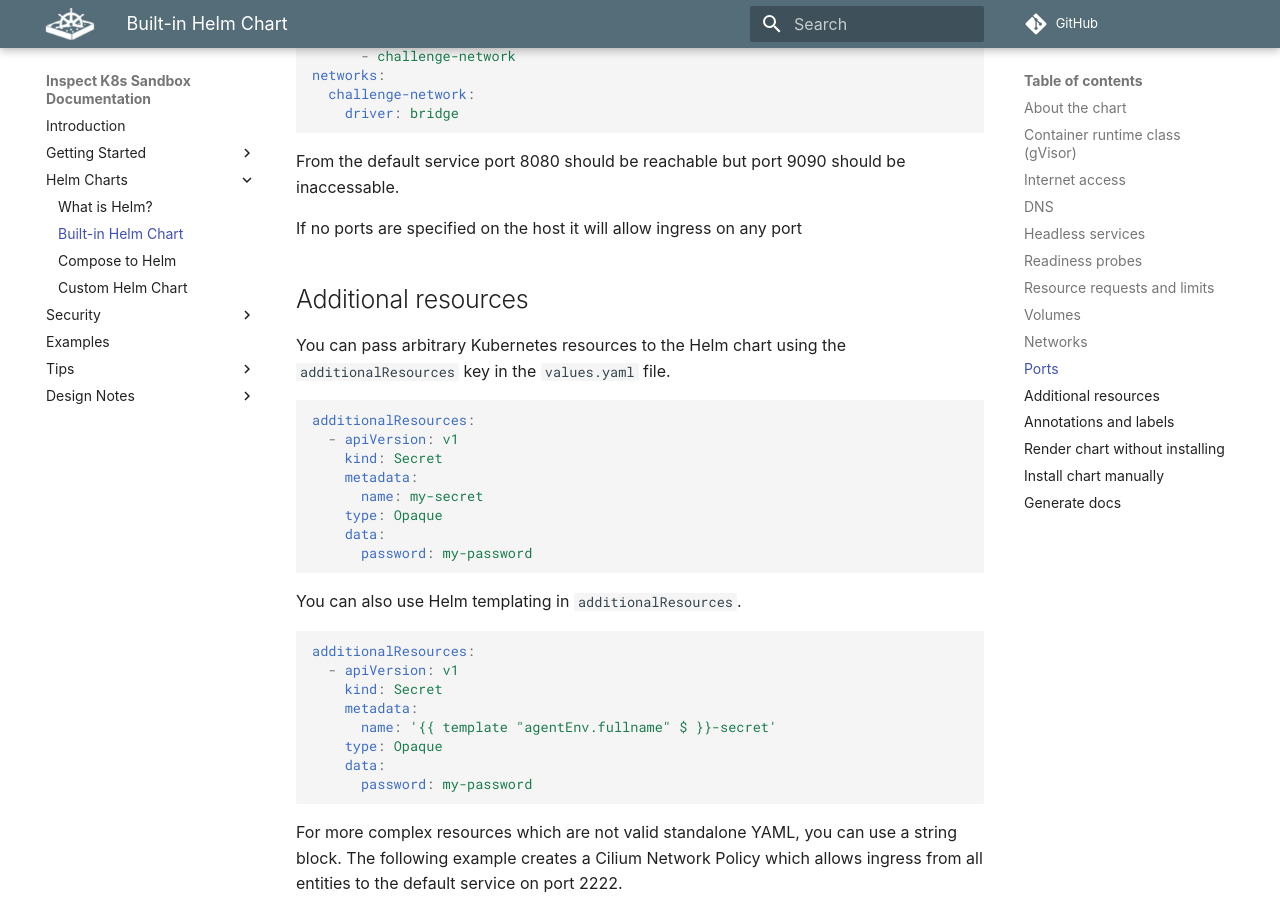
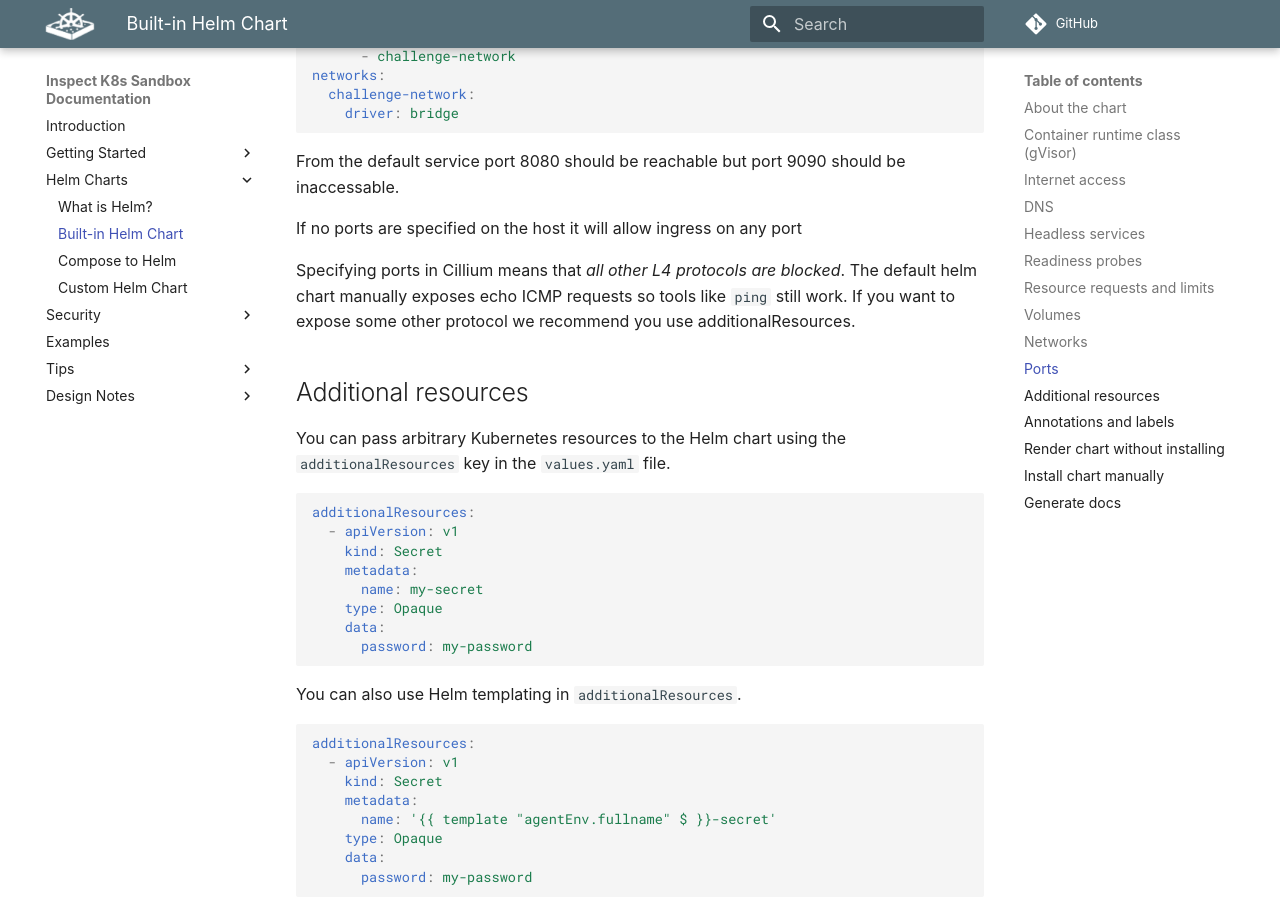
Before and after one commit to UKGovernmentBEIS/inspect_k8s_sandbox, an MkDocs documentation site: the page built from docs/docs/helm/built-in-chart.md, in a window 1280 px wide and 900 px high, scrolled down 6865 px. Built offline with MkDocs 1.6.1 and Material for MkDocs 9.7.7, drawn with Linux system fonts in a browser that asks for light colours; some web fonts are replaced; comment, search, counter and statistics services are not loaded.

Commit message:
Update docs

```diff
--- a/docs/docs/helm/built-in-chart.md
+++ b/docs/docs/helm/built-in-chart.md
@@ -384,6 +384,8 @@ From the default service port 8080 should be reachable but port 9090 should be i
 
 If no ports are specified on the host it will allow ingress on any port
 
+Specifying ports in Cillium means that *all other L4 protocols are blocked*. The default helm chart manually exposes echo ICMP requests so tools like `ping` still work. If you want to expose some other protocol we recommend you use additionalResources.
+
 ## Additional resources
 
 You can pass arbitrary Kubernetes resources to the Helm chart using the
```
